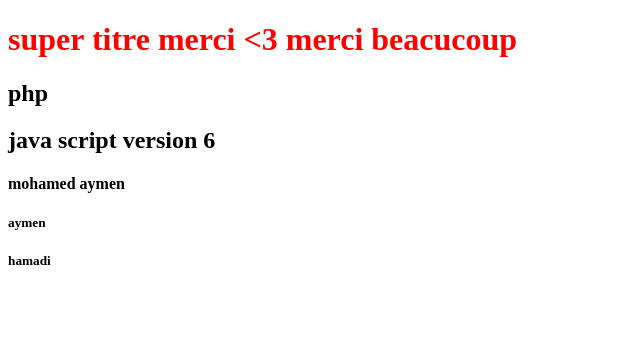
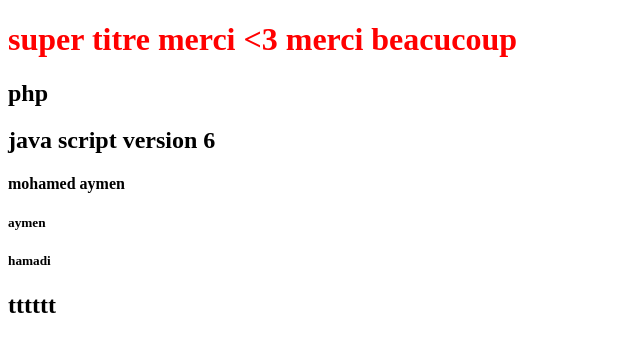
Before and after one commit to mohamedaymenbensalem/siteweb, a plain HTML site: page index.html in a window 1280 px wide. Shown: the whole page, without its empty margins (0-640 px from the left). Drawn offline with Linux system fonts and the light colour scheme.

Commit message:
ajout du 6 tritre

```diff
--- a/index.html
+++ b/index.html
@@ -10,5 +10,6 @@
  <h4>mohamed aymen</h4>
  <h5>aymen</h5>
  <h5>hamadi</h5>
+ <h2>tttttt</h2>
 </body>
 </html>
```
